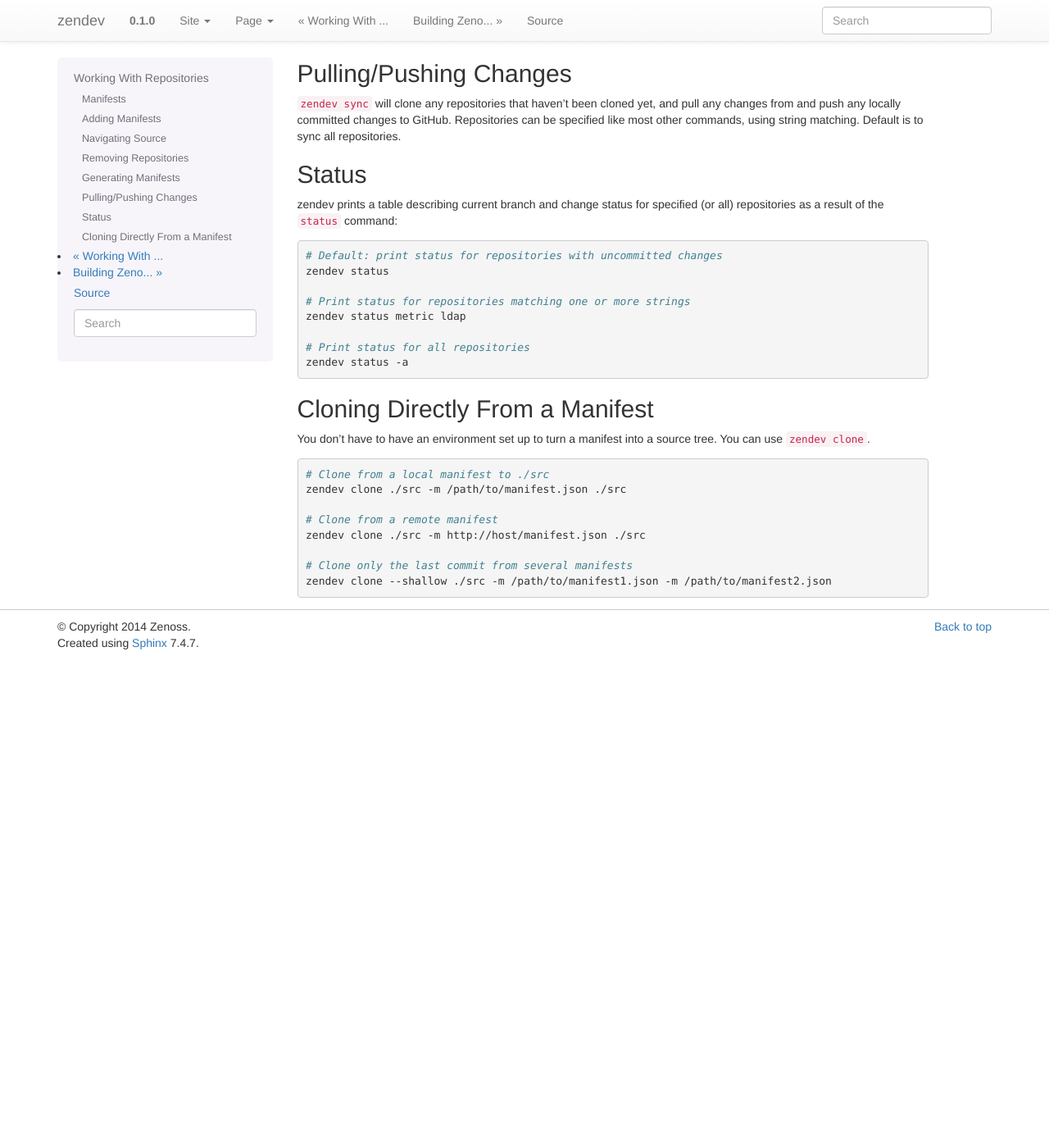
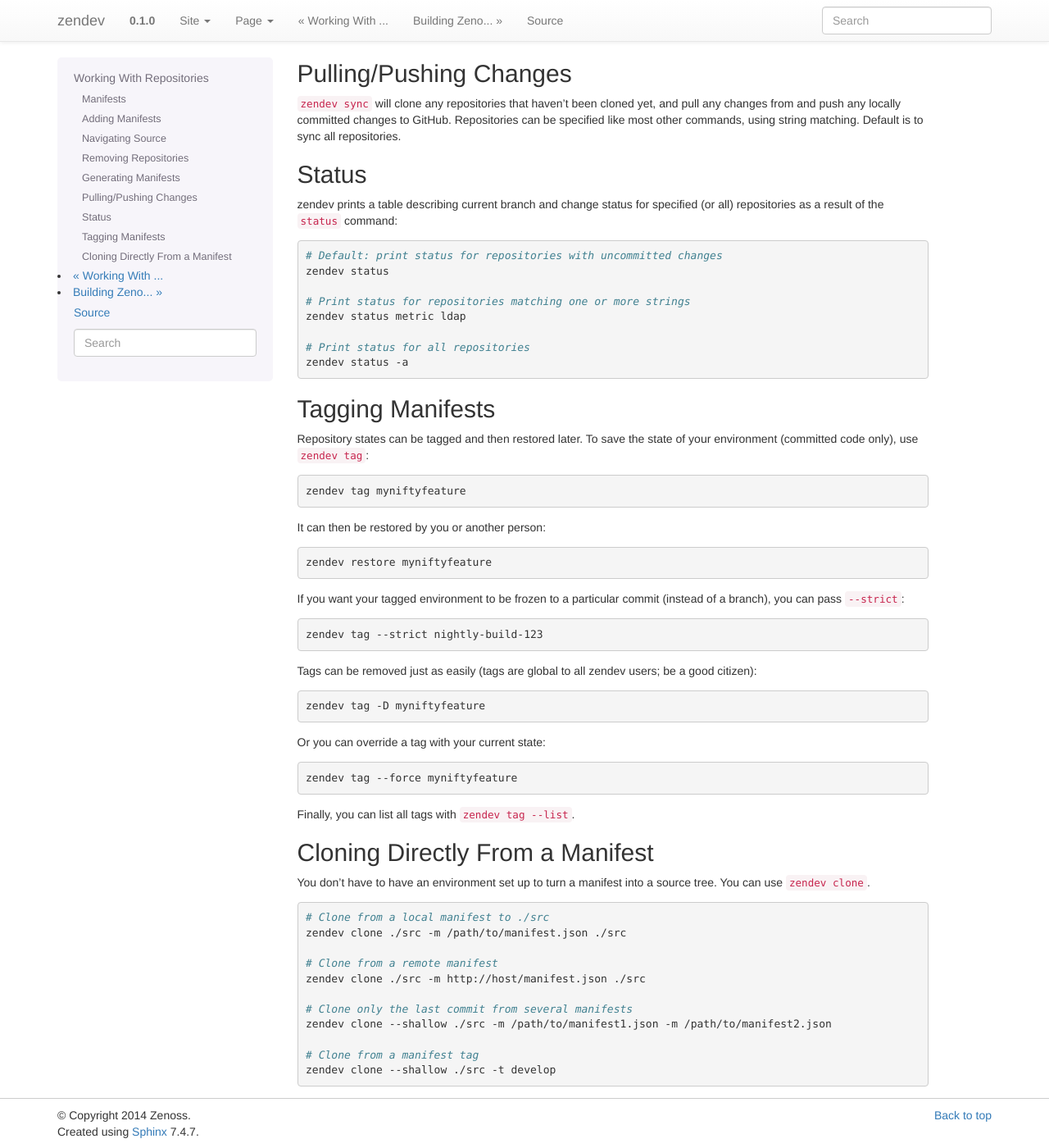
Before and after one commit to zenoss/zendev, a Sphinx documentation site: the page built from docs/repos.rst, in a window 1280 px wide and 1400 px high, scrolled down 1473 px. Shown: the whole window at 82% size. Built offline with Sphinx 7.4.7, drawn with Linux system fonts in a browser that asks for light colours; before the commit the page ends 2277 px from its top, so only the background shows below that.

Commit message:
Add docs, cloning a tag

```diff
--- a/docs/repos.rst
+++ b/docs/repos.rst
@@ -93,6 +93,8 @@ This enables you to describe the branches necessary to, e.g., build
 a particular release or feature sandbox that may have changes spanning several
 repositories.
 
+
+
 Pulling/Pushing Changes
 -----------------------
 ``zendev sync`` will clone any repositories that haven't been cloned yet, and
@@ -116,6 +118,44 @@ specified (or all) repositories as a result of the ``status`` command:
     # Print status for all repositories
     zendev status -a
 
+Tagging Manifests
+-----------------
+Repository states can be tagged and then restored later. To save the state of
+your environment (committed code only), use ``zendev tag``:
+
+.. code-block:: bash
+
+    zendev tag myniftyfeature
+
+It can then be restored by you or another person:
+
+.. code-block:: bash
+
+    zendev restore myniftyfeature
+
+If you want your tagged environment to be frozen to a particular commit
+(instead of a branch), you can pass ``--strict``:
+
+.. code-block:: bash
+
+    zendev tag --strict nightly-build-123
+
+Tags can be removed just as easily (tags are global to all zendev users; be a
+good citizen):
+
+.. code-block:: bash
+
+    zendev tag -D myniftyfeature
+
+Or you can override a tag with your current state:
+
+.. code-block:: bash
+
+    zendev tag --force myniftyfeature
+
+Finally, you can list all tags with ``zendev tag --list``.
+
+
 Cloning Directly From a Manifest
 --------------------------------
 You don't have to have an environment set up to turn a manifest into a source
@@ -131,3 +171,6 @@ tree. You can use ``zendev clone``.
 
     # Clone only the last commit from several manifests
     zendev clone --shallow ./src -m /path/to/manifest1.json -m /path/to/manifest2.json
+
+    # Clone from a manifest tag
+    zendev clone --shallow ./src -t develop
```
Also changed, not shown: 3 other files.
